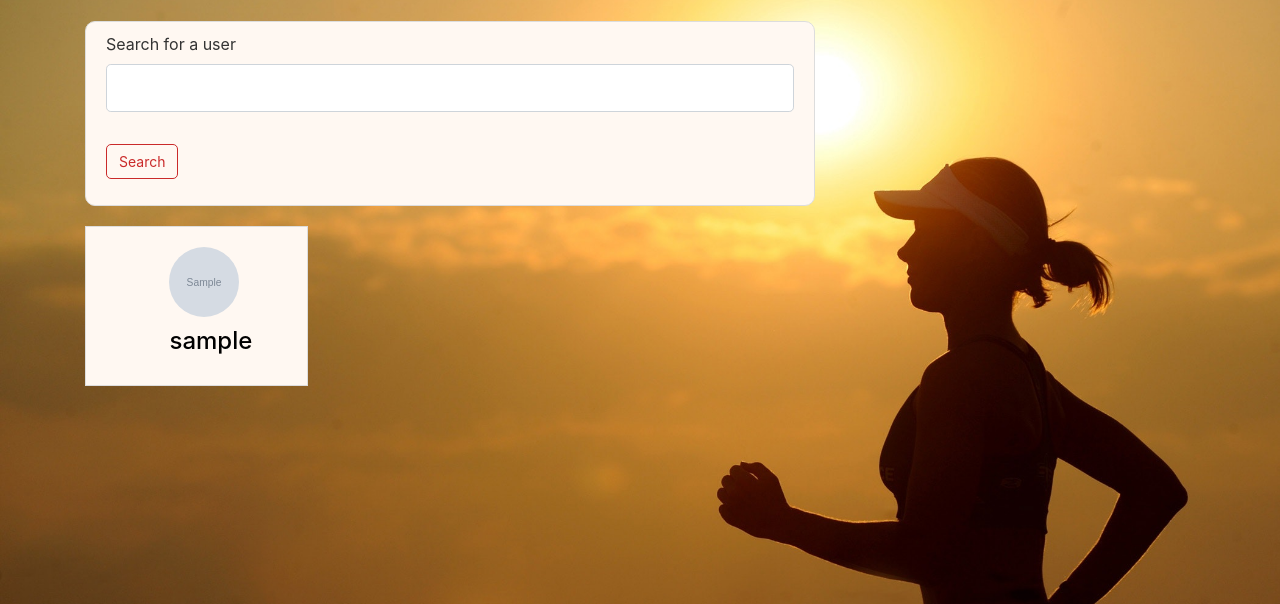
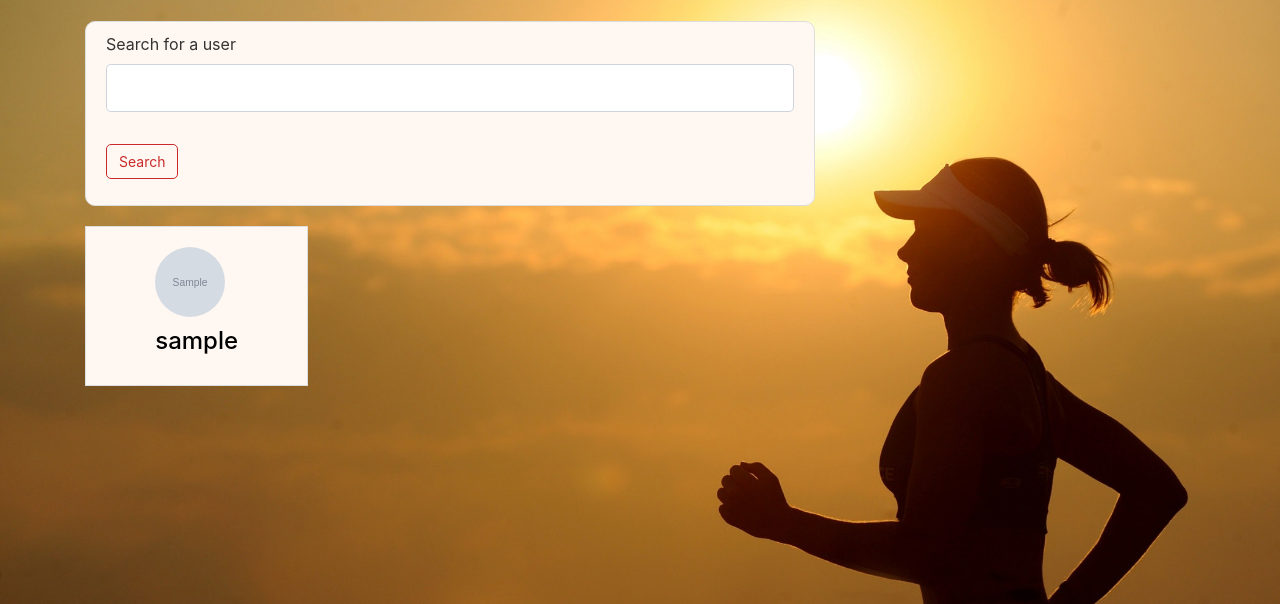
Before and after one commit to Code-Institute-Submissions/flask-training-calendar, a Flask app: page /following in a window 1280 px wide. Shown: the part 60-664 px from the top of the page. Run offline with Flask 2, Linux system fonts and the light colour scheme; a user stored in the database is signed in; tables that the repository leaves empty hold one stand-in row (values such as "Sample post"); grey boxes marked "Sample" are stand-in pictures; some libraries are stand-ins or nearby versions.

Commit message:
improced styling on following page

```diff
--- a/flasktrainingcalendar/static/main.css
+++ b/flasktrainingcalendar/static/main.css
@@ -229,7 +229,7 @@ a.workout-title:hover {
 }
 
 .follow-info {
-  margin-left: 35%;
+  margin: 0 auto;
 }
 
 .following-img {
--- a/flasktrainingcalendar/templates/following.html
+++ b/flasktrainingcalendar/templates/following.html
@@ -30,8 +30,8 @@
                     <div class="col-md-4 col-12">
                         <a href="{{url_for('view_user', username=user.username)}}" class="no-underline">
                             <div class="calendar-cell">
-                                <div class="follow-info">
-                                    <div class="row">
+                                <div class="row">
+                                    <div class="follow-info">
                                         <div class="col-12">
                                             <img class="rounded-circle following-img" src="{{url_for('static', filename='profile_pics/' + user.image_file)}}">
                                         </div>
```
